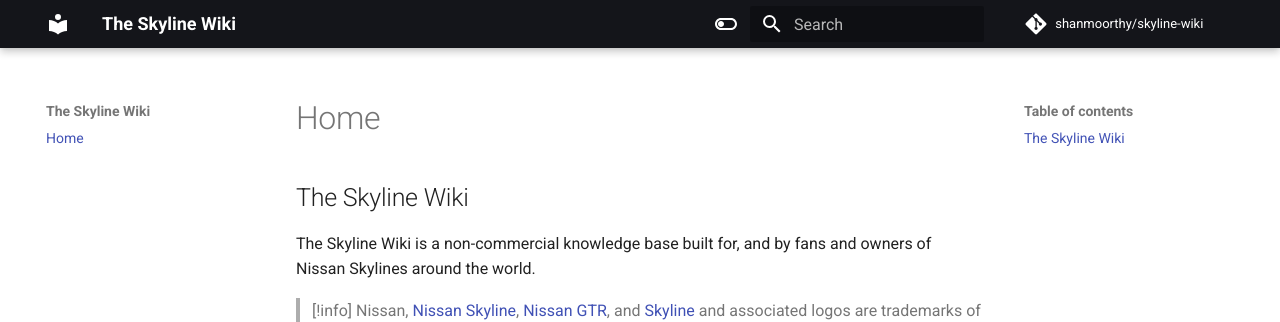
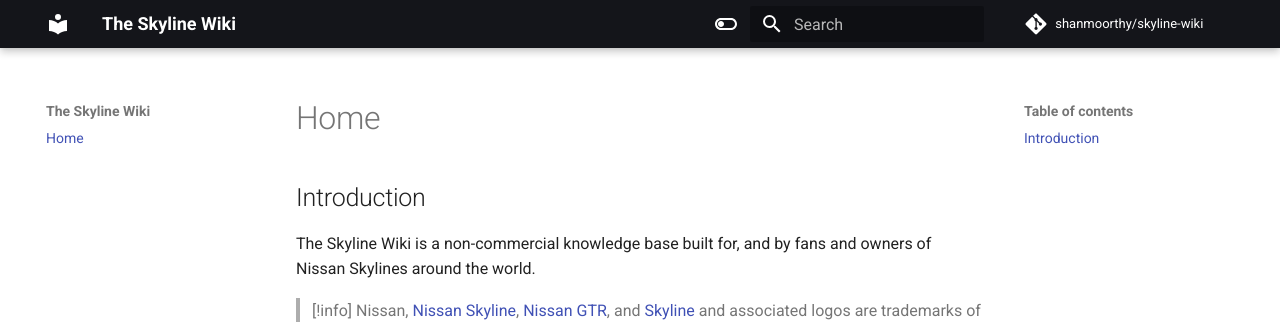
Before and after one commit to shanmoorthy/skyline-wiki, an MkDocs documentation site: the page built from docs/index.md, in a window 1280 px wide. Shown: the top 322 px of the page. Built offline with MkDocs 1.6.1 and Material for MkDocs 9.7.7, drawn with Linux system fonts in a browser that asks for light colours; comment, search, counter and statistics services are not loaded.

```diff
--- a/docs/index.md
+++ b/docs/index.md
@@ -1,4 +1,4 @@
-# The Skyline Wiki
+# Introduction
 
 The Skyline Wiki is a non-commercial knowledge base built for, and by fans and owners of Nissan Skylines around the world.
 
```
